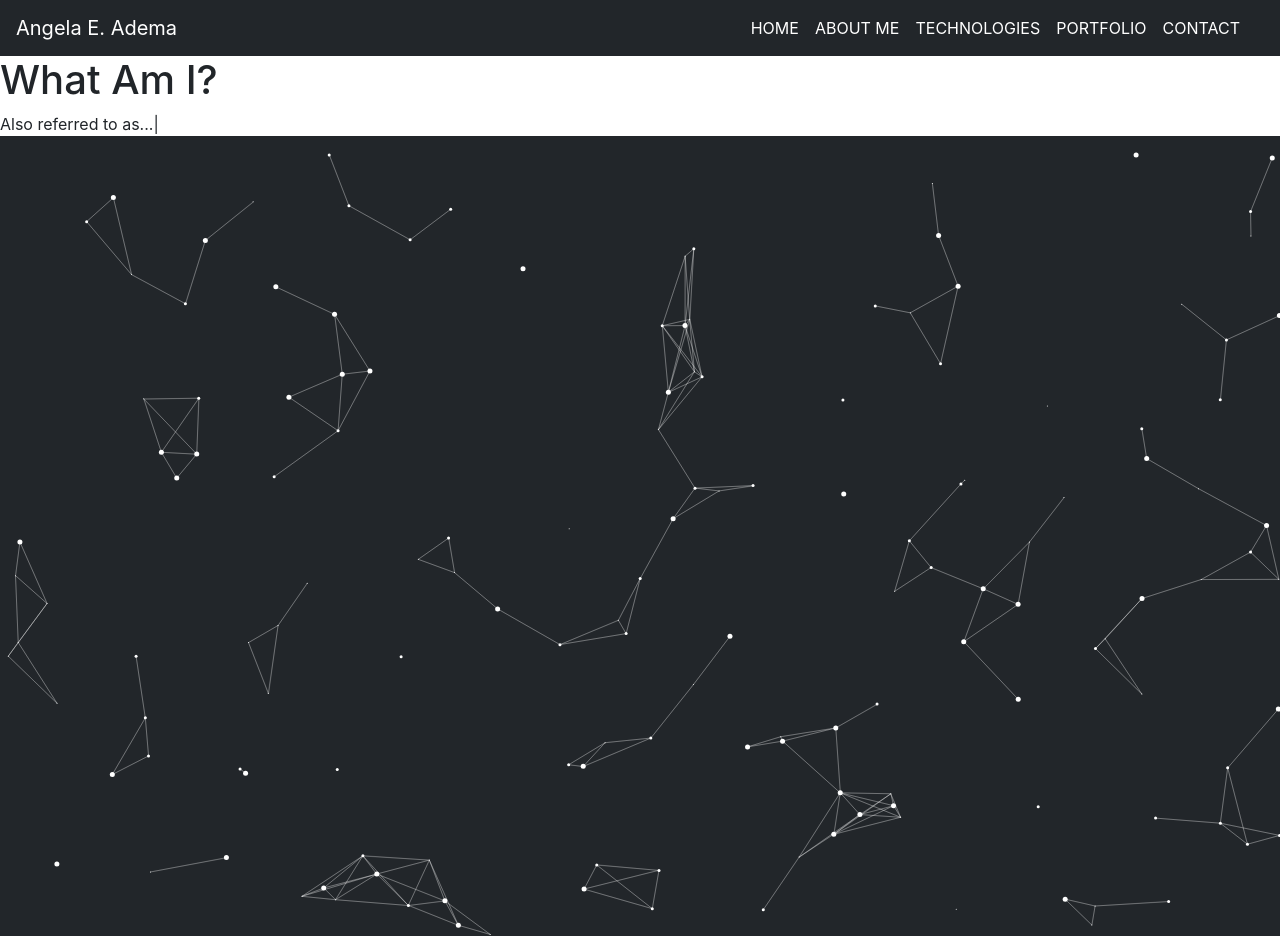
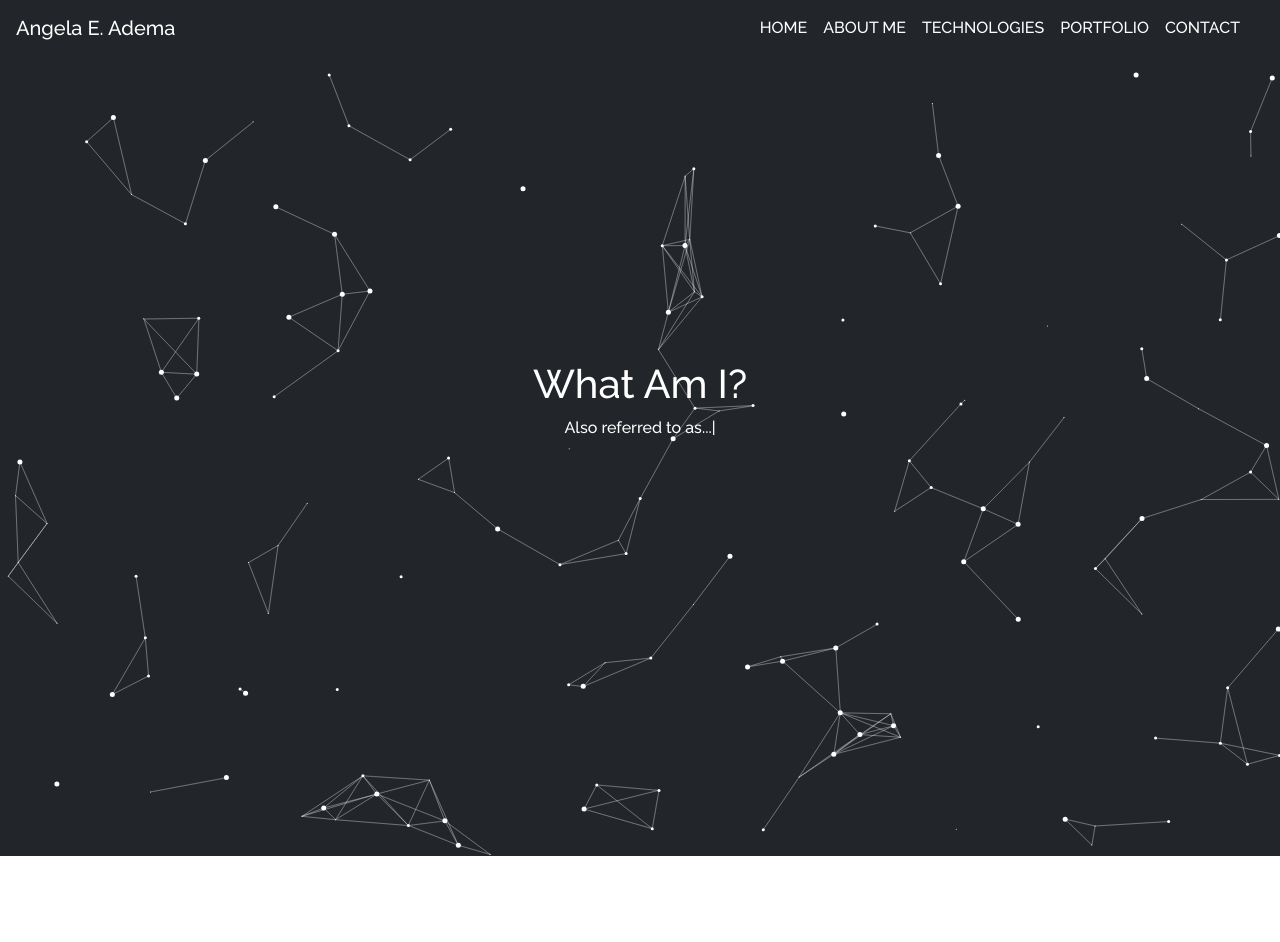
Before and after one commit to Angi-Adema/React-Portfolio, a React (Create React App) app: page / in a window 1280 px wide. After the commit the page ends 863 px from the top, so only its background shows below. Built offline with nearby package versions, Linux system fonts and the light colour scheme; the HTML template or start-up script is replaced by a standard one.

Commit message:
added header and updated font

```diff
--- a/src/App.css
+++ b/src/App.css
@@ -1,3 +1,8 @@
+@import url("https://fonts.googleapis.com/css2?family=Archivo:wght@300&family=Raleway:ital,wght@0,300;0,500;1,300;1,600&display=swap");
+.App {
+  font-family: "Raleway", sans-serif;
+}
+
 :root {
   --nav-color: hsl(210, 11%, 15%);
   --nav-color-hover: hsl(210, 11%, 45%);
@@ -7,7 +12,6 @@
   --font-color-hover: hsl(0, 0%, 40%);
 }
 
-
 #tsparticles {
-    height: 100vh;
+  height: 100vh;
 }
--- a/src/screens/header/header.css
+++ b/src/screens/header/header.css
@@ -0,0 +1,13 @@
+.main-info {
+  display: flex;
+  position: absolute;
+  color: var(--font-color);
+  top: 0;
+  left: 0;
+  right: 0;
+  bottom: 0;
+  flex-direction: column;
+  justify-content: center;
+  align-items: center;
+  z-index: 1;
+}
--- a/src/screens/header/header.js
+++ b/src/screens/header/header.js
@@ -1,28 +1,30 @@
-import React from 'react';
-import Typed from 'react-typed';
+import React from "react";
+import Typed from "react-typed";
+import "./header.css";
 
 function header() {
   return (
-    <div>
+    <div className="main-info">
       <h1>What Am I?</h1>
       <Typed
         strings={[
-            '',
-            'Software Engineer',
-            'Also referred to as...',
-            'A Front-End Developer',
-            'A Back-End Developer',
-            'A MERN Full Stack Developer',
-            'OR!!!',
-            'A Coder!',
-            '',
-            '']}
-            typeSpeed={40}
-            backSpeed={50}
-            loop
+          "",
+          "Software Engineer",
+          "Also referred to as...",
+          "A Front-End Developer",
+          "A Back-End Developer",
+          "A MERN Full Stack Developer",
+          "OR!!!",
+          "A Coder!",
+          "",
+          "",
+        ]}
+        typeSpeed={40}
+        backSpeed={50}
+        loop
       />
     </div>
-  )
+  );
 }
 
-export default header
+export default header;
```
